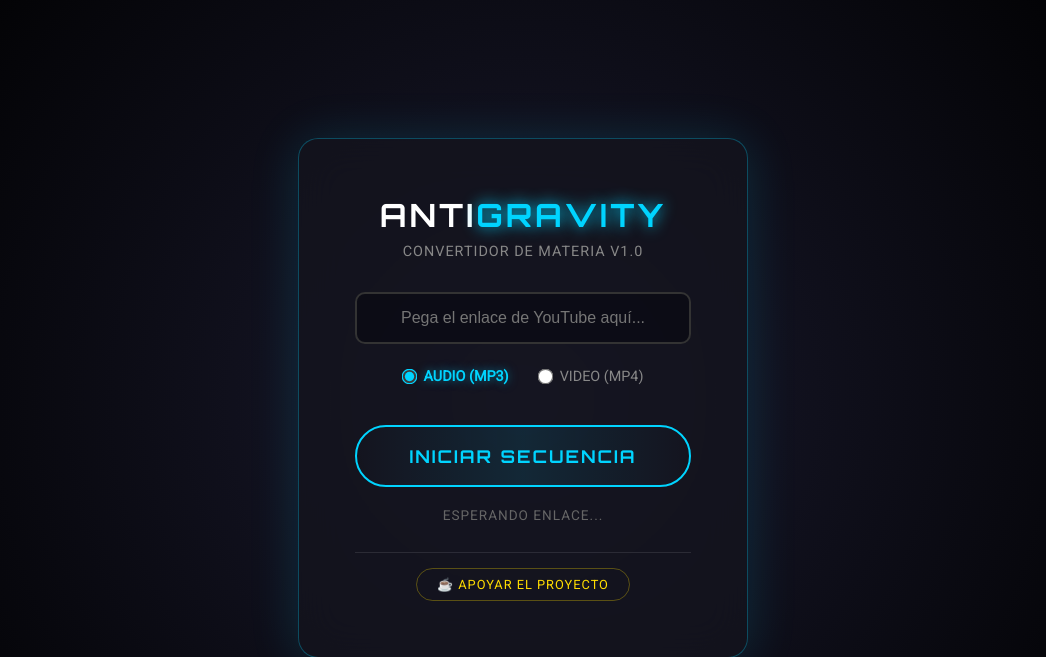
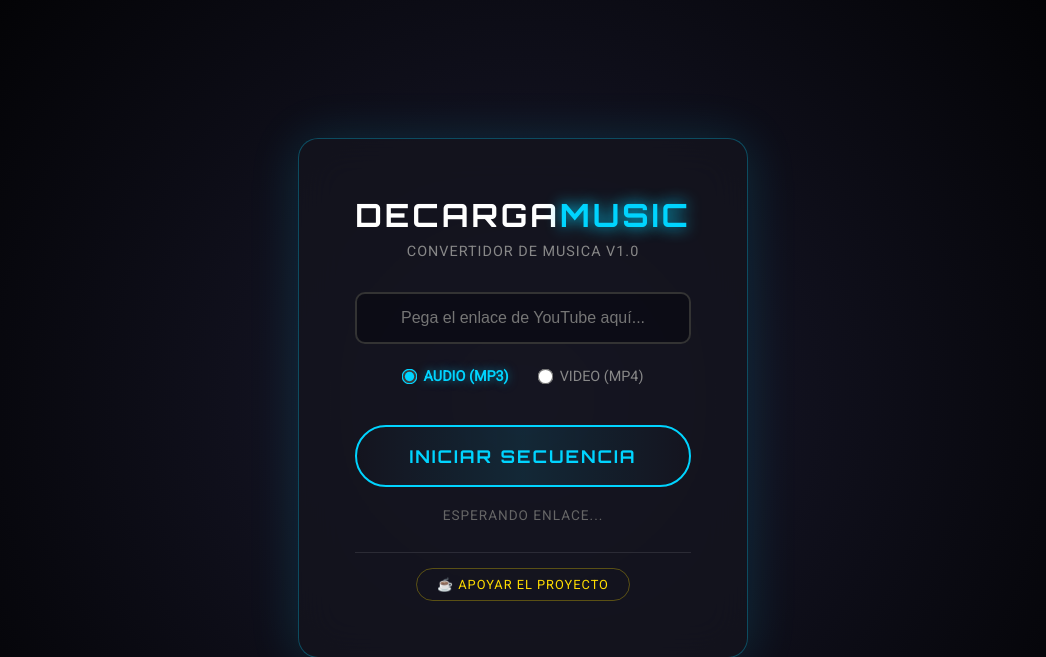
Before and after one commit to Aren0105/Convertidor-de-musica-mp3, a Flask app: page / in a window 1280 px wide. Shown: the top 657 px of the page, without its empty margins (117-1163 px from the left). Run offline with Flask 3, Linux system fonts and the light colour scheme.

Commit message:
Fix HTML structure and update title and subtitles
- Cambio de nombre en titulo

```diff
--- a/templates/index.html
+++ b/templates/index.html
@@ -9,7 +9,7 @@
         rel="stylesheet">
 
     <style>
-        /* ESTILOS ANTIGRAVITY */
+
         * {
             margin: 0;
             padding: 0;
@@ -180,7 +180,7 @@
             min-height: 20px;
             letter-spacing: 1px;
         }
-        /* ESTILO BOTÓN CAFÉ */
+
         .coffee-container {
             margin-top: 25px;
             border-top: 1px solid rgba(255, 255, 255, 0.1);
@@ -190,7 +190,7 @@
         .coffee-btn {
             text-decoration: none;
             font-size: 0.8rem;
-            color: #FFDD00; /* Color Dorado/Amarillo */
+            color: #FFDD00;
             border: 1px solid rgba(255, 221, 0, 0.3);
             padding: 8px 20px;
             border-radius: 20px;
@@ -214,8 +214,8 @@
 <body>
 
     <div class="card">
-        <h1>ANTI<span>GRAVITY</span></h1>
-        <p class="subtitle">CONVERTIDOR DE MATERIA V1.0</p>
+        <h1>DECARGA<span>MUSIC</span></h1>
+        <p class="subtitle">CONVERTIDOR DE MUSICA V1.0</p>
 
         <input type="text" id="url" placeholder="Pega el enlace de YouTube aquí...">
 
```
